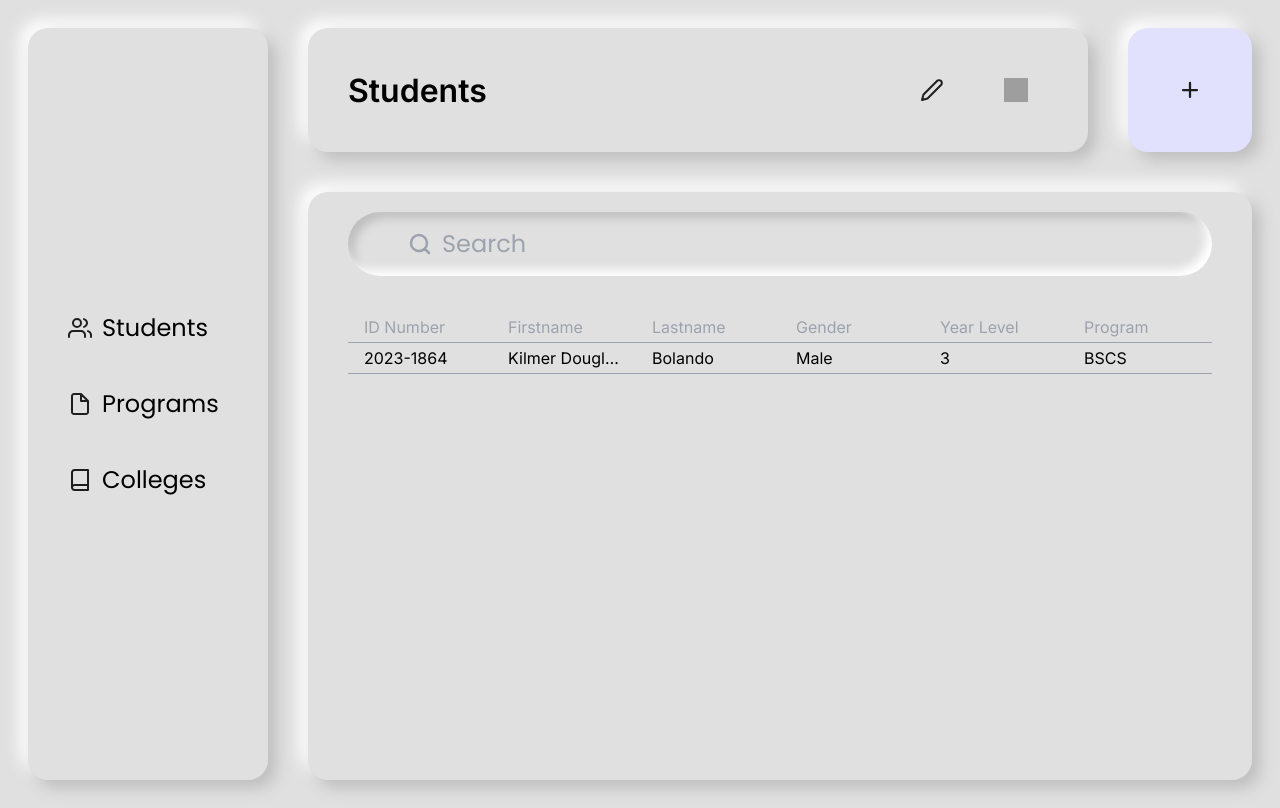
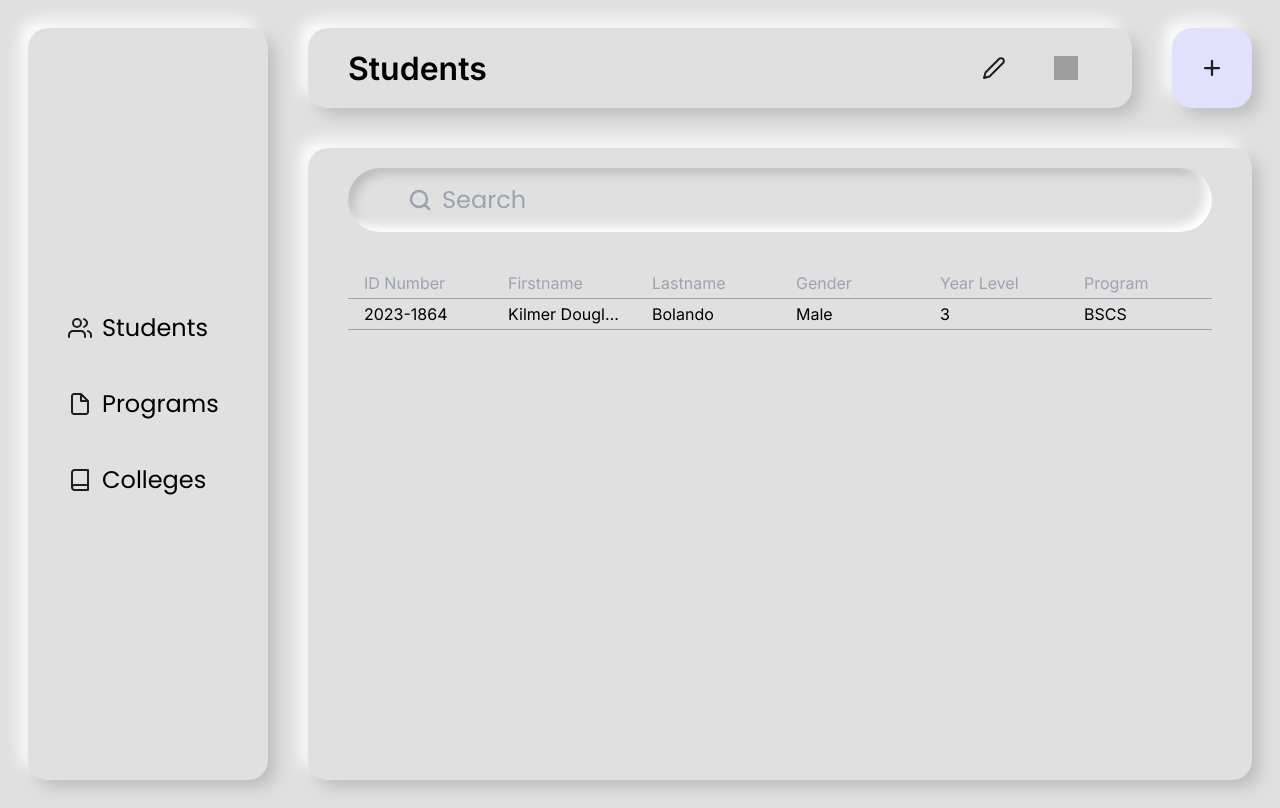
Before and after one commit to BolandoKen/WEB-SSIS, a React (Create React App) app in the folder frontend/: page / in a window 1280 px wide. Built offline with nearby package versions, Linux system fonts and the light colour scheme; grey boxes are pictures that could not be loaded.

Commit message:
refactor(toobar): adjusted toolbar and addicon css to smaller size

```diff
--- a/frontend/src/styles/AddButton.css
+++ b/frontend/src/styles/AddButton.css
@@ -8,8 +8,8 @@ align-items: center;
 padding: 20px;
 gap: 10px;
 
-width: 84px;
-height: 84px;
+width: 40px;
+height: 40px;
 
 /* Primary 100 */
 background: var(--color-primary-100);
--- a/frontend/src/styles/IconButton.css
+++ b/frontend/src/styles/IconButton.css
@@ -8,8 +8,8 @@
   padding: 10px;
   gap: 10px;
 
-  width: 44px;
-  height: 44px;
+  width: 32px;
+  height: 32px;
 
   /* Neutral */
   background: var(--color-neutral);
--- a/frontend/src/styles/Toolbar.css
+++ b/frontend/src/styles/Toolbar.css
@@ -7,7 +7,7 @@
   padding: 20px 40px;
   gap: 20px;
 
-  height: 84px;
+  height: 40px;
 
   /* Neutral */
   background: var(--color-neutral);
```
